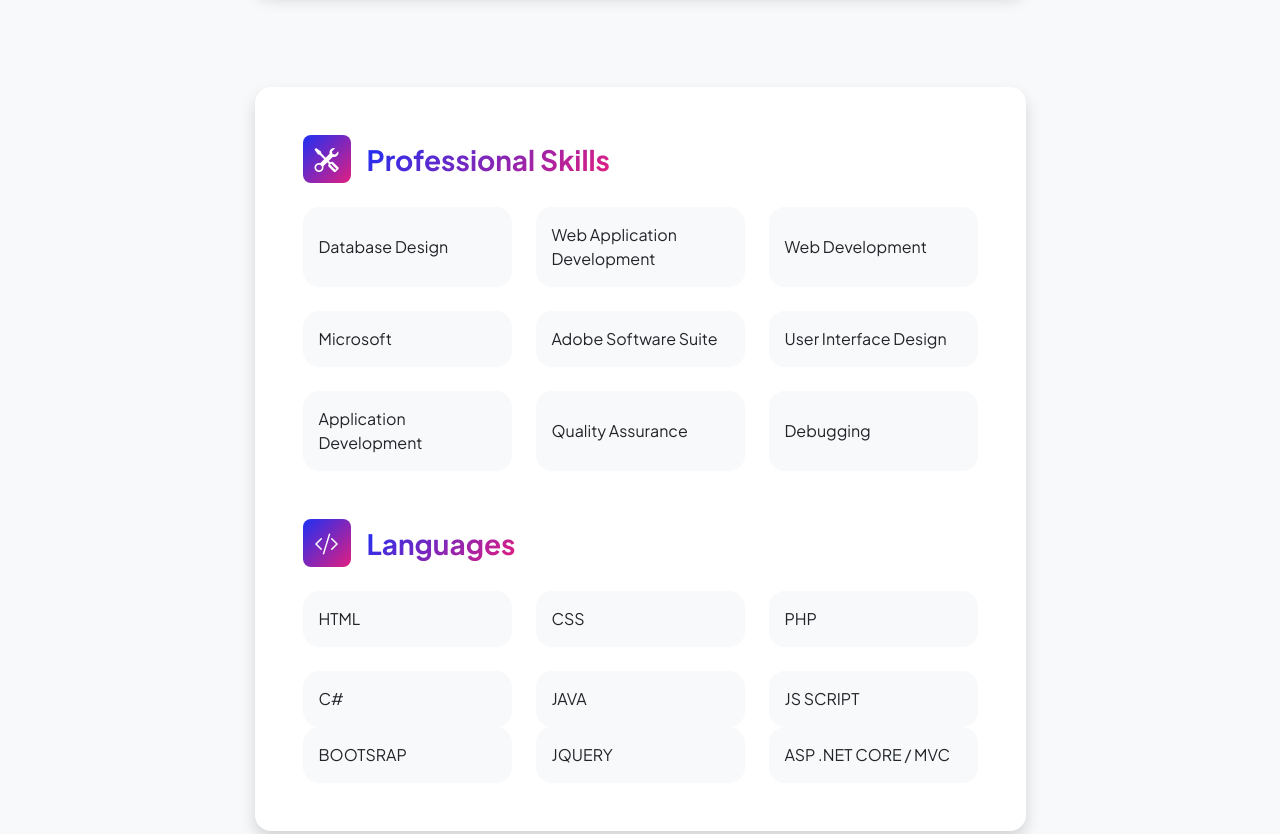
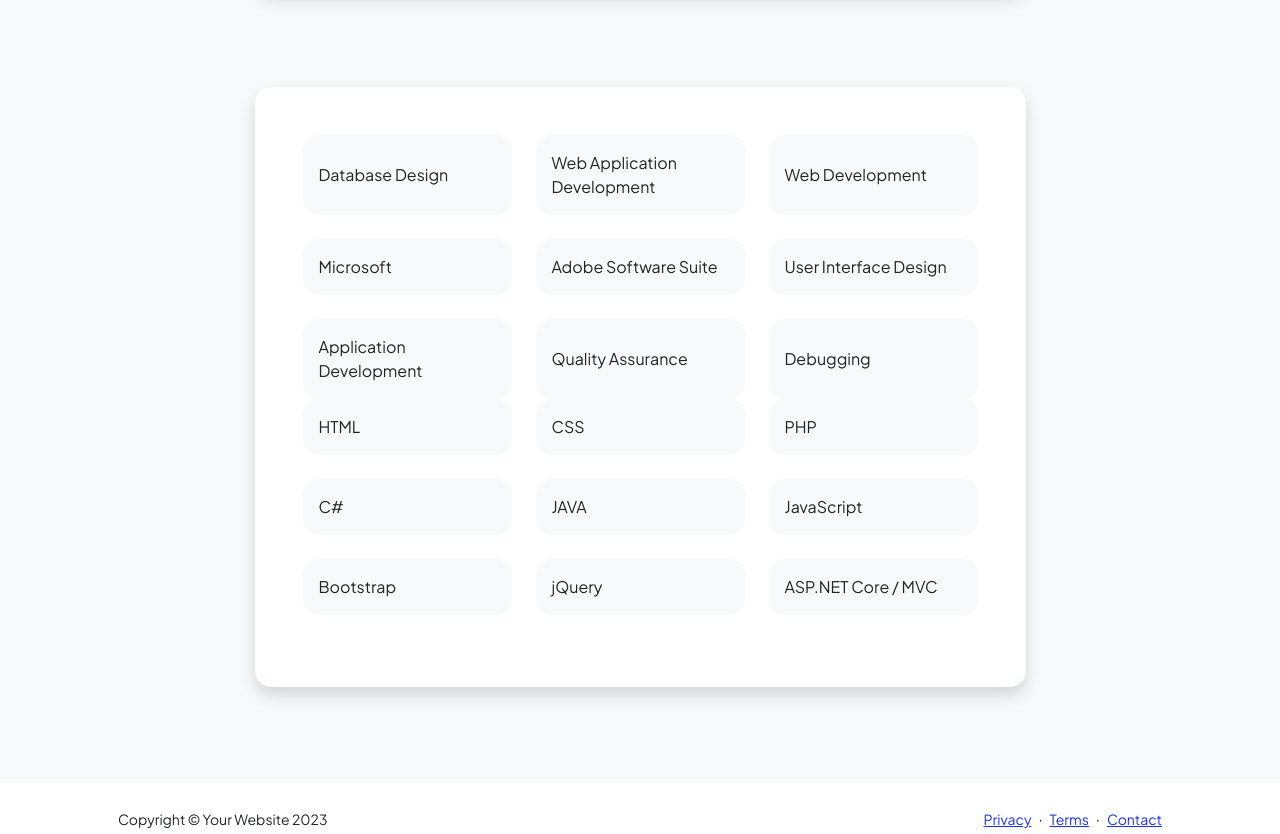
Before and after one commit to EscaleraJandel123/MyPortfolio.github.io, a plain HTML site: page resume.html in a window 1280 px wide. Shown: the part 2460-3294 px from the top of the page. Drawn offline with nearby package versions, Linux system fonts and the light colour scheme.

Commit message:
Update resume.html

```diff
--- a/resume.html
+++ b/resume.html
@@ -222,48 +222,72 @@
                             <div class="card shadow border-0 rounded-4 mb-5">
                                 <div class="card-body p-5">
                                     <!-- Professional skills list-->
-                                    <div class="mb-5">
-                                        <div class="d-flex align-items-center mb-4">
-                                            <div class="feature bg-primary bg-gradient-primary-to-secondary text-white rounded-3 me-3"><i class="bi bi-tools"></i></div>
-                                            <h3 class="fw-bolder mb-0"><span class="text-gradient d-inline">Professional Skills</span></h3>
+                                    <div class="row row-cols-1 row-cols-md-3 mb-4">
+                                        <div class="col mb-4 mb-md-0">
+                                            <div class="d-flex align-items-center bg-light rounded-4 p-3 h-100">Database Design</div>
                                         </div>
-                                        <div class="row row-cols-1 row-cols-md-3 mb-4">
-                                            <div class="col mb-4 mb-md-0"><div class="d-flex align-items-center bg-light rounded-4 p-3 h-100">Database Design</div></div>
-                                            <div class="col mb-4 mb-md-0"><div class="d-flex align-items-center bg-light rounded-4 p-3 h-100">Web Application Development</div></div>
-                                            <div class="col"><div class="d-flex align-items-center bg-light rounded-4 p-3 h-100">Web Development</div></div>
+                                        <div class="col mb-4 mb-md-0">
+                                            <div class="d-flex align-items-center bg-light rounded-4 p-3 h-100">Web Application Development</div>
                                         </div>
-                                        <div class="row row-cols-1 row-cols-md-3">
-                                            <div class="col mb-4 mb-md-0"><div class="d-flex align-items-center bg-light rounded-4 p-3 h-100">Microsoft</div></div>
-                                            <div class="col mb-4 mb-md-0"><div class="d-flex align-items-center bg-light rounded-4 p-3 h-100">Adobe Software Suite</div></div>
-                                            <div class="col"><div class="d-flex align-items-center bg-light rounded-4 p-3 h-100">User Interface Design</div></div>
-                                        </div>
-                                        <br>
-                                        <div class="row row-cols-1 row-cols-md-3">
-                                            <div class="col mb-4 mb-md-0"><div class="d-flex align-items-center bg-light rounded-4 p-3 h-100">Application Development</div></div>
-                                            <div class="col mb-4 mb-md-0"><div class="d-flex align-items-center bg-light rounded-4 p-3 h-100">Quality Assurance</div></div>
-                                            <div class="col"><div class="d-flex align-items-center bg-light rounded-4 p-3 h-100">Debugging</div></div>
+                                        <div class="col">
+                                            <div class="d-flex align-items-center bg-light rounded-4 p-3 h-100">Web Development</div>
                                         </div>
                                     </div>
+                                    <div class="row row-cols-1 row-cols-md-3 mb-4">
+                                        <div class="col mb-4 mb-md-0">
+                                            <div class="d-flex align-items-center bg-light rounded-4 p-3 h-100">Microsoft</div>
+                                        </div>
+                                        <div class="col mb-4 mb-md-0">
+                                            <div class="d-flex align-items-center bg-light rounded-4 p-3 h-100">Adobe Software Suite</div>
+                                        </div>
+                                        <div class="col">
+                                            <div class="d-flex align-items-center bg-light rounded-4 p-3 h-100">User Interface Design</div>
+                                        </div>
+                                    </div>
+                                    <div class="row row-cols-1 row-cols-md-3">
+                                        <div class="col mb-4 mb-md-0">
+                                            <div class="d-flex align-items-center bg-light rounded-4 p-3 h-100">Application Development</div>
+                                        </div>
+                                        <div class="col mb-4 mb-md-0">
+                                            <div class="d-flex align-items-center bg-light rounded-4 p-3 h-100">Quality Assurance</div>
+                                        </div>
+                                        <div class="col">
+                                            <div class="d-flex align-items-center bg-light rounded-4 p-3 h-100">Debugging</div>
+                                        </div>
+                                    </div>
+
                                     <!-- Languages list-->
-                                    <div class="mb-0">
-                                        <div class="d-flex align-items-center mb-4">
-                                            <div class="feature bg-primary bg-gradient-primary-to-secondary text-white rounded-3 me-3"><i class="bi bi-code-slash"></i></div>
-                                            <h3 class="fw-bolder mb-0"><span class="text-gradient d-inline">Languages</span></h3>
+                                    <div class="row row-cols-1 row-cols-md-3 mb-4">
+                                        <div class="col mb-4 mb-md-0">
+                                            <div class="d-flex align-items-center bg-light rounded-4 p-3 h-100">HTML</div>
                                         </div>
-                                        <div class="row row-cols-1 row-cols-md-3 mb-4">
-                                            <div class="col mb-4 mb-md-0"><div class="d-flex align-items-center bg-light rounded-4 p-3 h-100">HTML</div></div>
-                                            <div class="col mb-4 mb-md-0"><div class="d-flex align-items-center bg-light rounded-4 p-3 h-100">CSS</div></div>
-                                            <div class="col"><div class="d-flex align-items-center bg-light rounded-4 p-3 h-100">PHP</div></div>
+                                        <div class="col mb-4 mb-md-0">
+                                            <div class="d-flex align-items-center bg-light rounded-4 p-3 h-100">CSS</div>
                                         </div>
-                                        <div class="row row-cols-1 row-cols-md-3">
-                                            <div class="col mb-4 mb-md-0"><div class="d-flex align-items-center bg-light rounded-4 p-3 h-100">C#</div></div>
-                                            <div class="col mb-4 mb-md-0"><div class="d-flex align-items-center bg-light rounded-4 p-3 h-100">JAVA</div></div>
-                                            <div class="col"><div class="d-flex align-items-center bg-light rounded-4 p-3 h-100">JS SCRIPT</div></div>
+                                        <div class="col">
+                                            <div class="d-flex align-items-center bg-light rounded-4 p-3 h-100">PHP</div>
                                         </div>
-                                        <div class="row row-cols-1 row-cols-md-3">
-                                            <div class="col mb-4 mb-md-0"><div class="d-flex align-items-center bg-light rounded-4 p-3 h-100">BOOTSRAP</div></div>
-                                            <div class="col mb-4 mb-md-0"><div class="d-flex align-items-center bg-light rounded-4 p-3 h-100">JQUERY</div></div>
-                                            <div class="col"><div class="d-flex align-items-center bg-light rounded-4 p-3 h-100">ASP .NET CORE / MVC</div></div>
+                                    </div>
+                                    <div class="row row-cols-1 row-cols-md-3 mb-4">
+                                        <div class="col mb-4 mb-md-0">
+                                            <div class="d-flex align-items-center bg-light rounded-4 p-3 h-100">C#</div>
+                                        </div>
+                                        <div class="col mb-4 mb-md-0">
+                                            <div class="d-flex align-items-center bg-light rounded-4 p-3 h-100">JAVA</div>
+                                        </div>
+                                        <div class="col">
+                                            <div class="d-flex align-items-center bg-light rounded-4 p-3 h-100">JavaScript</div>
+                                        </div>
+                                    </div>
+                                    <div class="row row-cols-1 row-cols-md-3 mb-4">
+                                        <div class="col mb-4 mb-md-0">
+                                            <div class="d-flex align-items-center bg-light rounded-4 p-3 h-100">Bootstrap</div>
+                                        </div>
+                                        <div class="col mb-4 mb-md-0">
+                                            <div class="d-flex align-items-center bg-light rounded-4 p-3 h-100">jQuery</div>
+                                        </div>
+                                        <div class="col">
+                                            <div class="d-flex align-items-center bg-light rounded-4 p-3 h-100">ASP.NET Core / MVC</div>
                                         </div>
                                     </div>
                                 </div>
```
